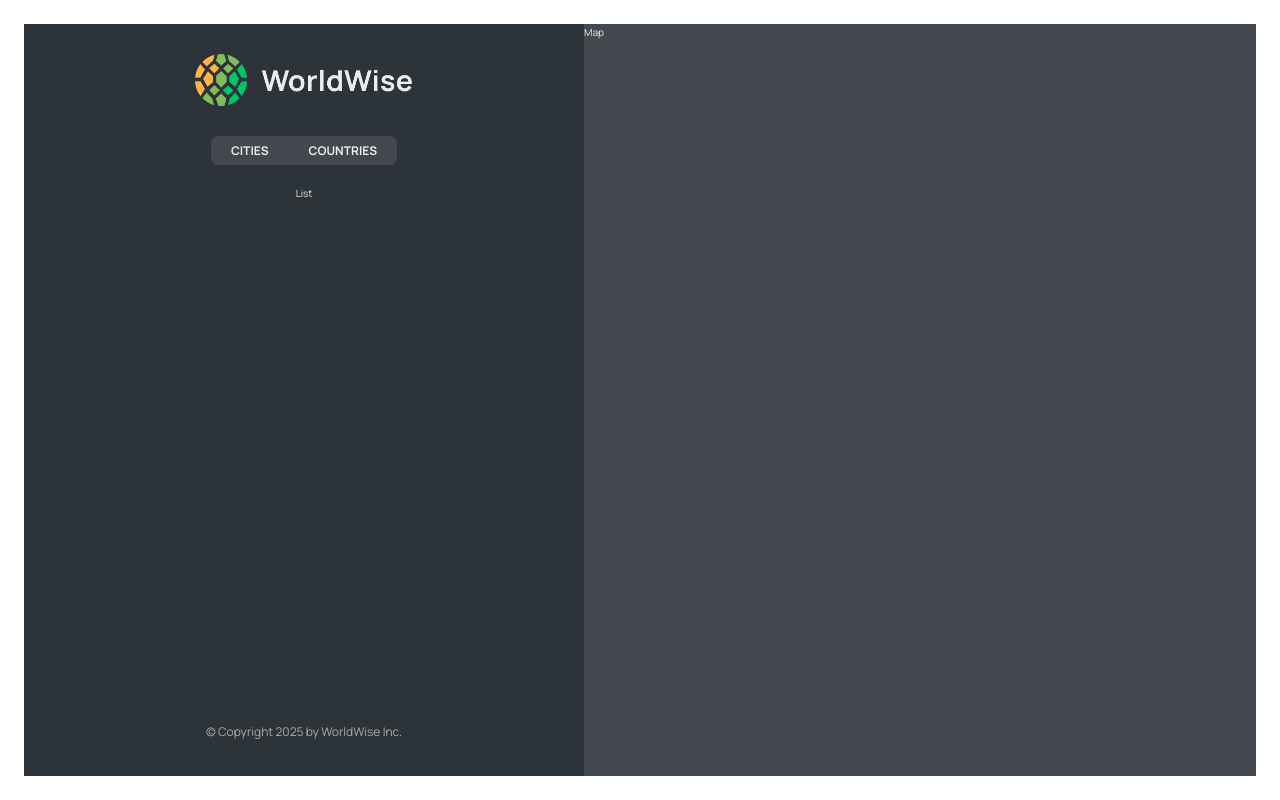
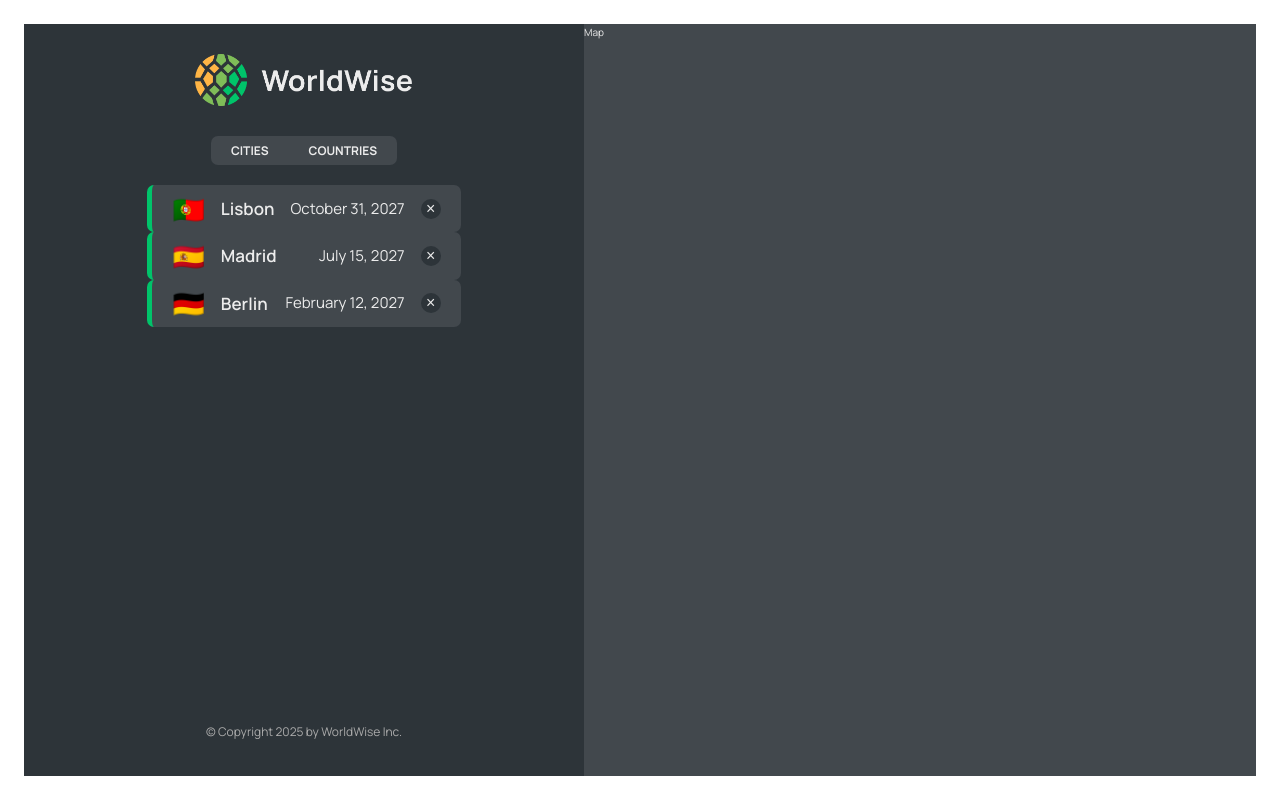
Before and after one commit to EliasDerbew/WorldWise, a React (Vite) app: page /app in a window 1280 px wide. Built offline with nearby package versions, Linux system fonts and the light colour scheme; data requests are answered from the project's data file.

Commit message:
fake api created for cities

```diff
--- a/package.json
+++ b/package.json
@@ -7,10 +7,12 @@
     "dev": "vite",
     "build": "vite build",
     "lint": "eslint .",
-    "preview": "vite preview"
+    "preview": "vite preview",
+    "server": "json-server --watch data/cities.json --port 8000"
   },
   "dependencies": {
     "@tailwindcss/vite": "^4.1.4",
+    "json-server": "^1.0.0-beta.3",
     "react": "^19.0.0",
     "react-dom": "^19.0.0",
     "react-router": "^7.5.2",
--- a/src/App.jsx
+++ b/src/App.jsx
@@ -5,8 +5,31 @@
 import PageNoteFound from "./Pages/PageNoteFound";
 import Applayout from "./Pages/Applayouot";
 import Login from "./Pages/Login";
+import CitiesList from "./components/CitiesList";
+import { useState, useEffect } from "react";
+
+const BASE_URL = "http://localhost:8000";
 
 export default function App() {
+  const [cities, setCities] = useState([]);
+  const [isLoading, setIsLoading] = useState(false);
+
+  useEffect(function () {
+    async function fetchingCities() {
+      try {
+        setIsLoading(true);
+        const res = await fetch(`${BASE_URL}/cities`);
+        const data = await res.json();
+        setCities(data);
+      } catch {
+        alert("fetching problem");
+      } finally {
+        setIsLoading(false);
+      }
+    }
+
+    fetchingCities();
+  }, []);
   return (
     <BrowserRouter>
       <Routes>
@@ -14,8 +37,8 @@
         <Route path="product" element={<Product />} />
         <Route path="pricing" element={<Pricing />} />
         <Route path="app" element={<Applayout />}>
-          <Route index element={<p>List</p>} />
-          <Route path="cities" element={<p>List of cities</p>} />
+          <Route index element={<CitiesList cities = {cities} isLoading = {isLoading}/>} />
+          <Route path="cities" element={<CitiesList cities = {cities} isLoading ={isLoading} />} />
           <Route path="countries" element={<p>Countries</p>} />
           <Route path="Form" element={<p>Form</p>} />
         </Route>
--- /dev/null
+++ b/src/components/CitiesItem.jsx
@@ -0,0 +1,21 @@
+import styles from "./CityItem.module.css";
+
+const formatDate = (date) =>
+  new Intl.DateTimeFormat("en", {
+    day: "numeric",
+    month: "long",
+    year: "numeric",
+  }).format(new Date(date));
+
+export default function CitiesItem({ city }) {
+  const { cityName, emoji, date } = city;
+
+  return (
+    <li className={styles.cityItem}>
+      <span className={styles.emoji}>{emoji}</span>
+      <h3 className={styles.name}>{cityName}</h3>
+      <time className={styles.date}>{formatDate(date)}</time>
+      <button className={styles.deleteBtn}>&times;</button>
+    </li>
+  );
+}
--- /dev/null
+++ b/src/components/CitiesList.jsx
@@ -0,0 +1,16 @@
+import Spinner from "./Spinner";
+import CitiesItem from "./CitiesItem";
+import Message from "./Message";
+
+export default function CitiesList({ cities, isLoading }) {
+  if (isLoading) return <Spinner />;
+  if (!cities.length) return <Message />;
+
+  return (
+    <ul>
+      {cities.map((city) => (
+        <CitiesItem key={city.id} city={city} />
+      ))}
+    </ul>
+  );
+}
```
Also changed, not shown: 1 other file (tests, documents, lock files or other folders).
